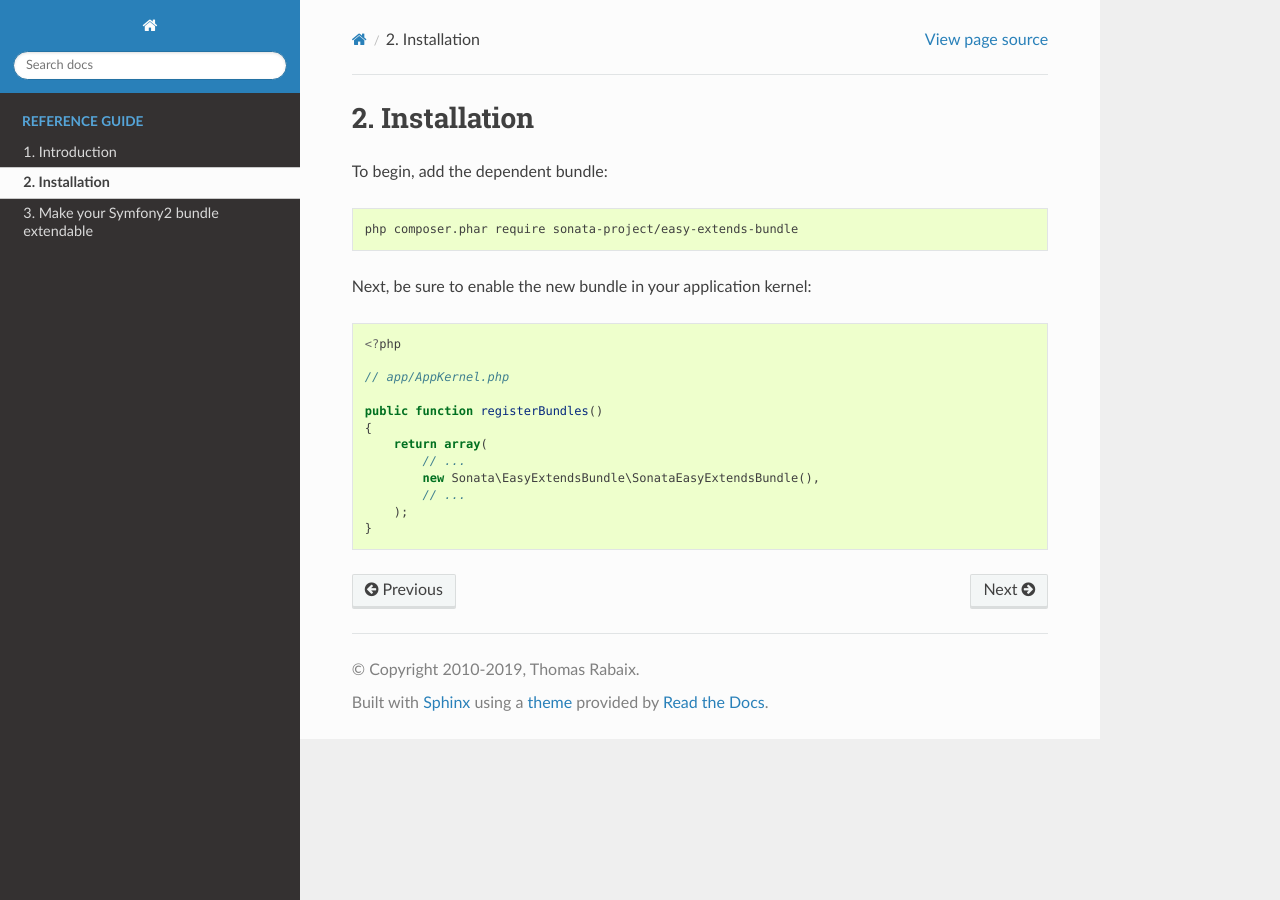
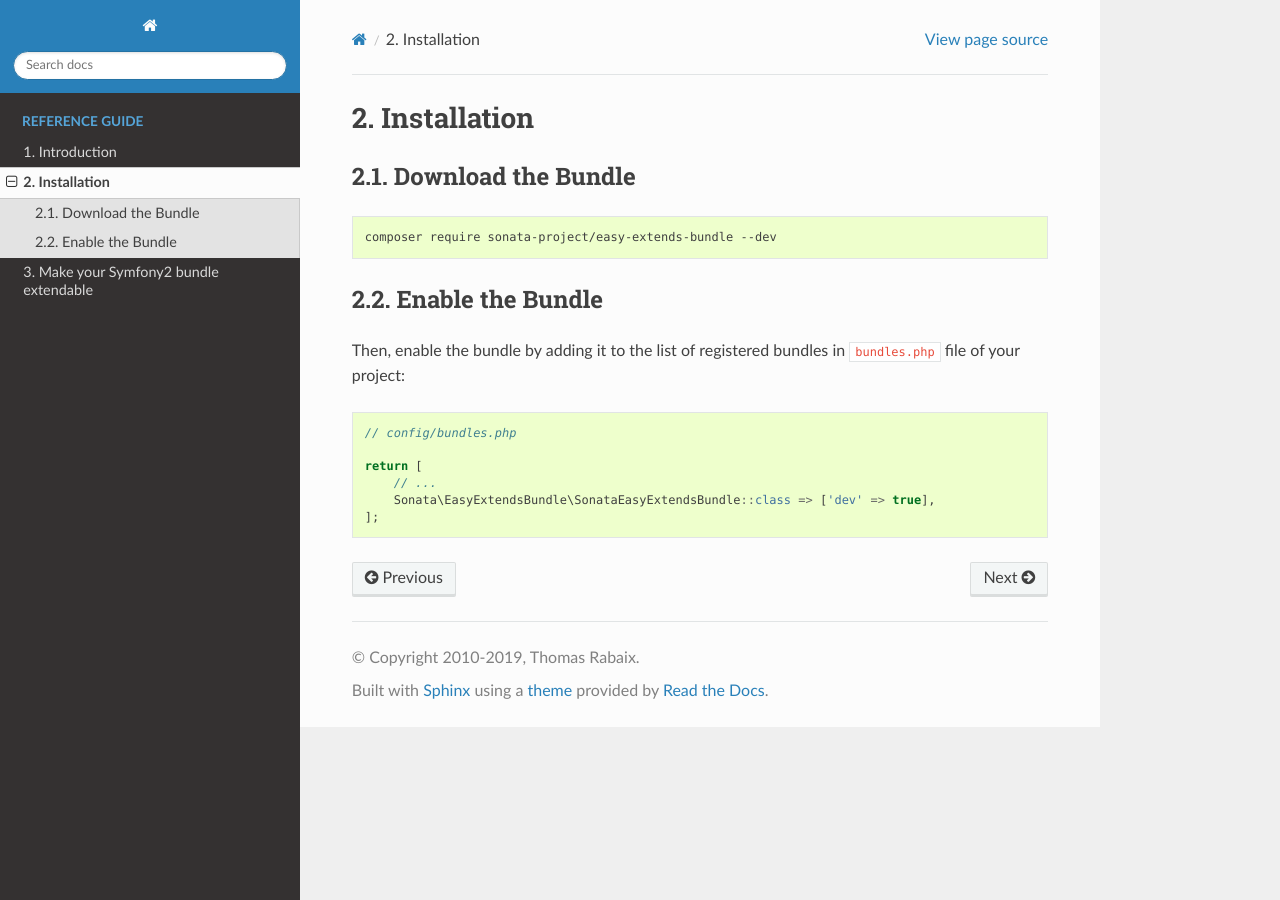
Before and after one commit to sonata-project/SonataEasyExtendsBundle, a Sphinx documentation site: the page built from docs/reference/installation.rst, in a window 1280 px wide. Built offline with Sphinx 7.4.7 and the Read the Docs theme 2.0.0, drawn with Linux system fonts in a browser that asks for light colours.

Commit message:
[Docs] big cleanup

```diff
--- a/docs/reference/installation.rst
+++ b/docs/reference/installation.rst
@@ -4,25 +4,22 @@
 Installation
 ============
 
-To begin, add the dependent bundle:
+Download the Bundle
+-------------------
 
 .. code-block:: bash
 
-    php composer.phar require sonata-project/easy-extends-bundle
+    composer require sonata-project/easy-extends-bundle --dev
 
-Next, be sure to enable the new bundle in your application kernel:
+Enable the Bundle
+-----------------
 
-.. code-block:: php
+Then, enable the bundle by adding it to the list of registered bundles
+in ``bundles.php`` file of your project::
 
-  <?php
+    // config/bundles.php
 
-  // app/AppKernel.php
-
-  public function registerBundles()
-  {
-      return array(
-          // ...
-          new Sonata\EasyExtendsBundle\SonataEasyExtendsBundle(),
-          // ...
-      );
-  }
+    return [
+        // ...
+        Sonata\EasyExtendsBundle\SonataEasyExtendsBundle::class => ['dev' => true],
+    ];
--- a/docs/reference/why.rst
+++ b/docs/reference/why.rst
@@ -98,7 +98,7 @@ At last you can run:
 
 .. code-block:: bash
 
-    php app/console sonata:easy-extends:generate YourVBBundleName
+    bin/console sonata:easy-extends:generate YourVBBundleName
 
 Command Options
 ---------------
```
